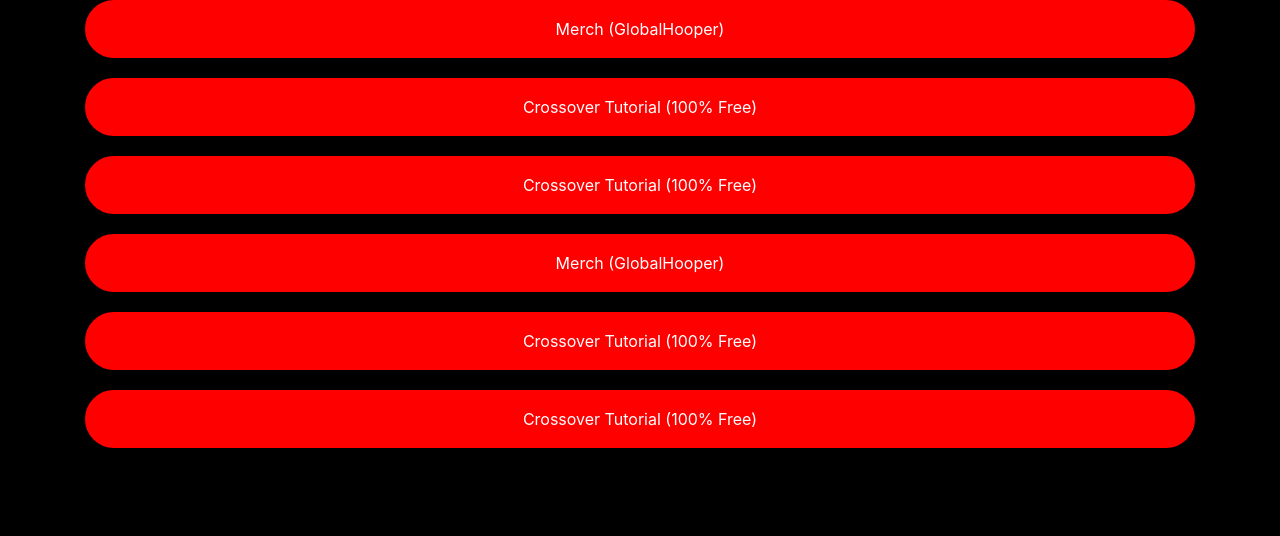
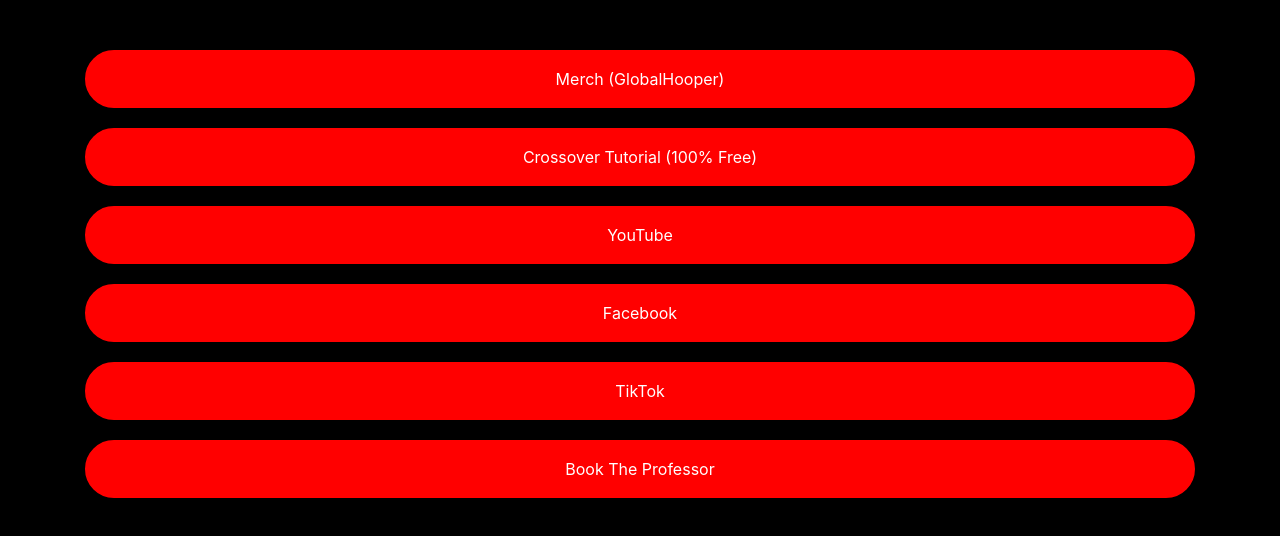
Before and after one commit to mmwihaki/linktree, a plain HTML site: page index.html in a window 1280 px wide. Drawn offline with nearby package versions, Linux system fonts and the light colour scheme.

Commit message:
add links

```diff
--- a/index.html
+++ b/index.html
@@ -15,7 +15,7 @@
         }
 
         .container {
-            text-align: center;
+            margin-top: 50px;
         }
 
         #redpill {
@@ -26,23 +26,27 @@
             background-color: red;
             color: white;
             margin-bottom: 20px;
+            text-align: center;
         }
     </style>
 </head>
 
 <body>
     <div class="container">
-        <div id="redpill">Merch (GlobalHooper)</div>
 
-        <div id="redpill">Crossover Tutorial (100% Free)</div>
+    </div>
+    <div class="container">
+        <a href="https://globalhooper.com/"><div id="redpill">Merch (GlobalHooper)</div></a>
 
-        <div id="redpill">Crossover Tutorial (100% Free)</div>
+        <a href="https://www.crossover5.com/"><div id="redpill">Crossover Tutorial (100% Free)</div></a>
 
-        <div id="redpill">Merch (GlobalHooper)</div>
+        <a href="https://www.youtube.com/user/Professorlive"><div id="redpill">YouTube</div></a>
 
-        <div id="redpill">Crossover Tutorial (100% Free)</div>
+        <a href="https://www.facebook.com/professorlive"><div id="redpill">Facebook</div></a>
 
-        <div id="redpill">Crossover Tutorial (100% Free)</div>
+        <a href="https://www.tiktok.com/@theprofessor?lang=en"><div id="redpill">TikTok</div></a>
+
+        <a href="https://www.theprofessorlive.com/"><div id="redpill">Book The Professor</div></a>
     </div>
 
 </body>
```
